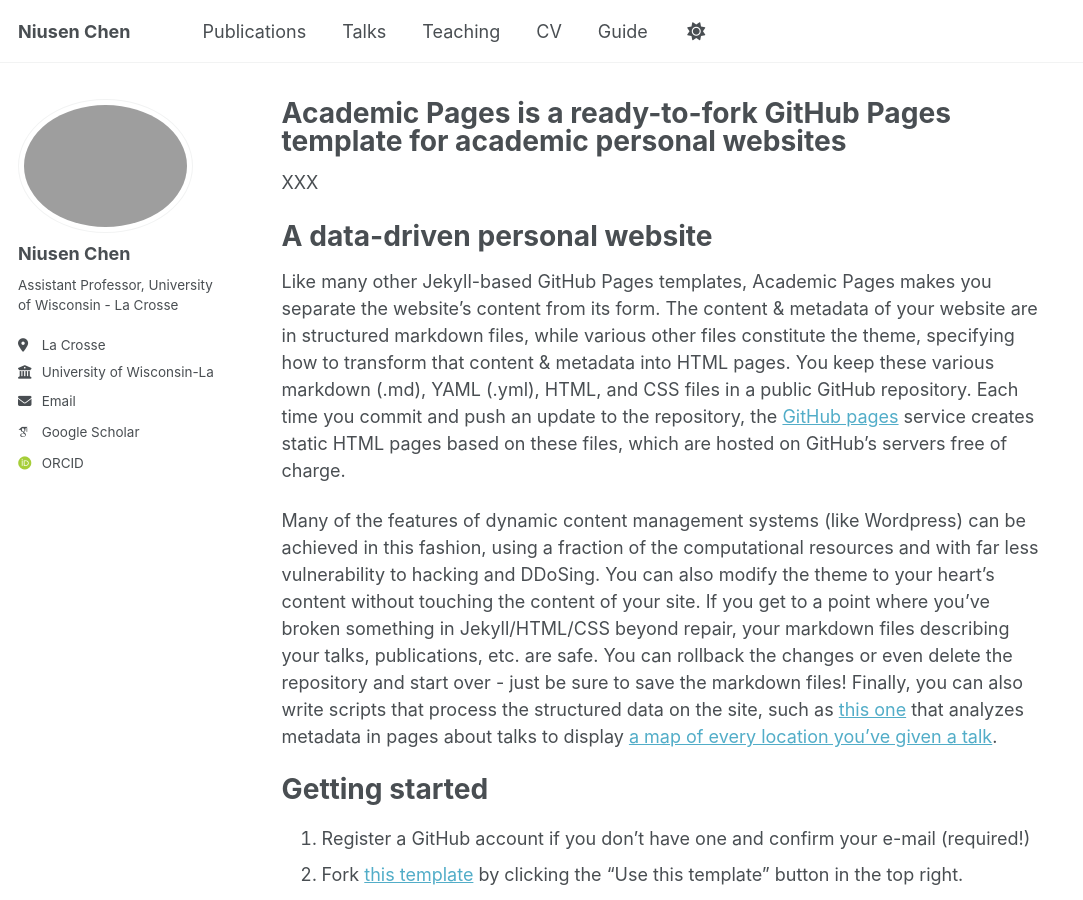
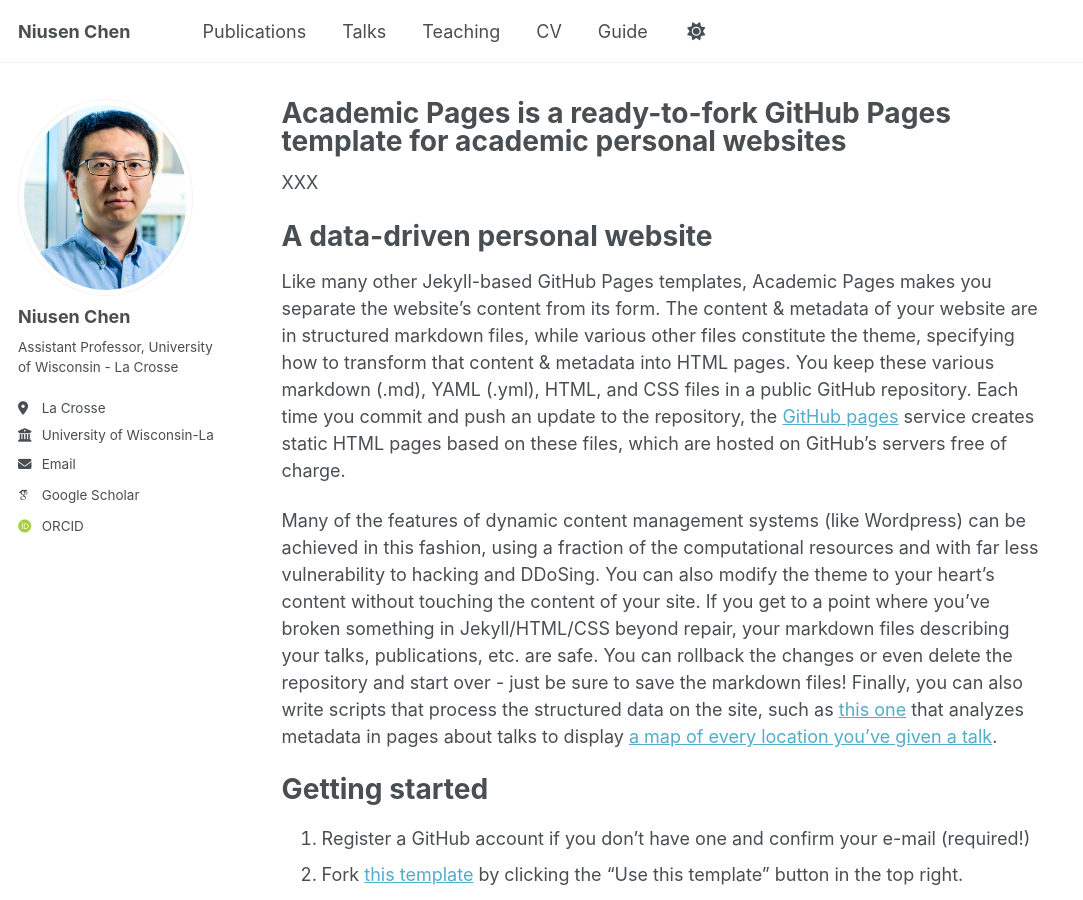
Before and after one commit to niusenc/niusenc.github.io, a Jekyll site: the page built from _pages/about.md, in a window 1280 px wide and 900 px high. Shown: the whole window, without its empty margins (0-1083 px from the left). Built offline with Jekyll 4.4.1, drawn with Linux system fonts in a browser that asks for light colours; some web fonts are replaced.

Commit message:
Update _config.yml

```diff
--- a/_config.yml
+++ b/_config.yml
@@ -22,7 +22,7 @@ repository               : "academicpages/academicpages.github.io"
 #               Additional customization can be done by editing /_includes/author-profile.html
 author:
   # Biographic information
-  avatar           : "niusen.jpg"
+  avatar           : "niusen.PNG"
   name             : "Niusen Chen"
   pronouns         : # example: "he/his"
   bio              : "Assistant Professor, University of Wisconsin - La Crosse"
```
